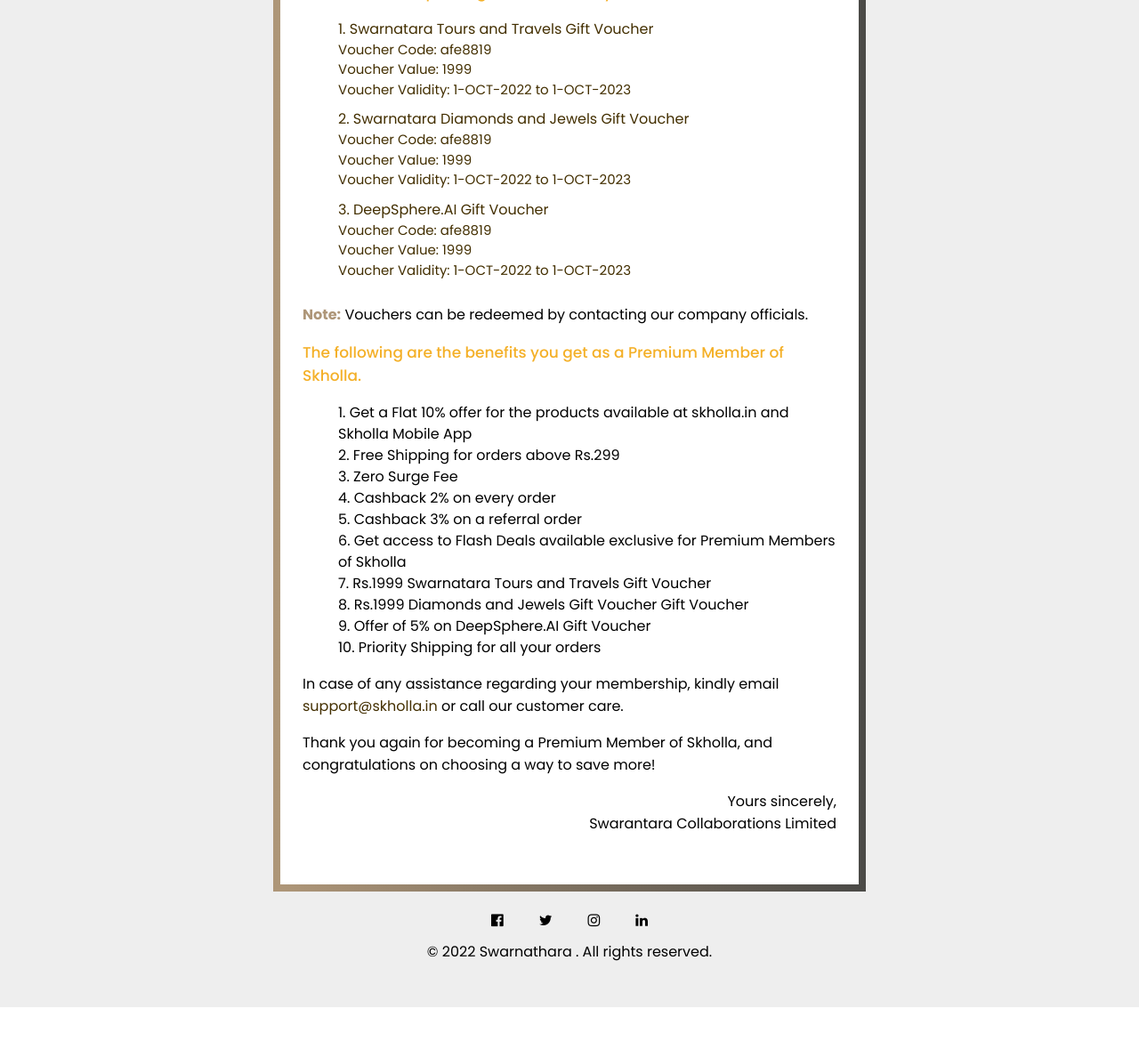
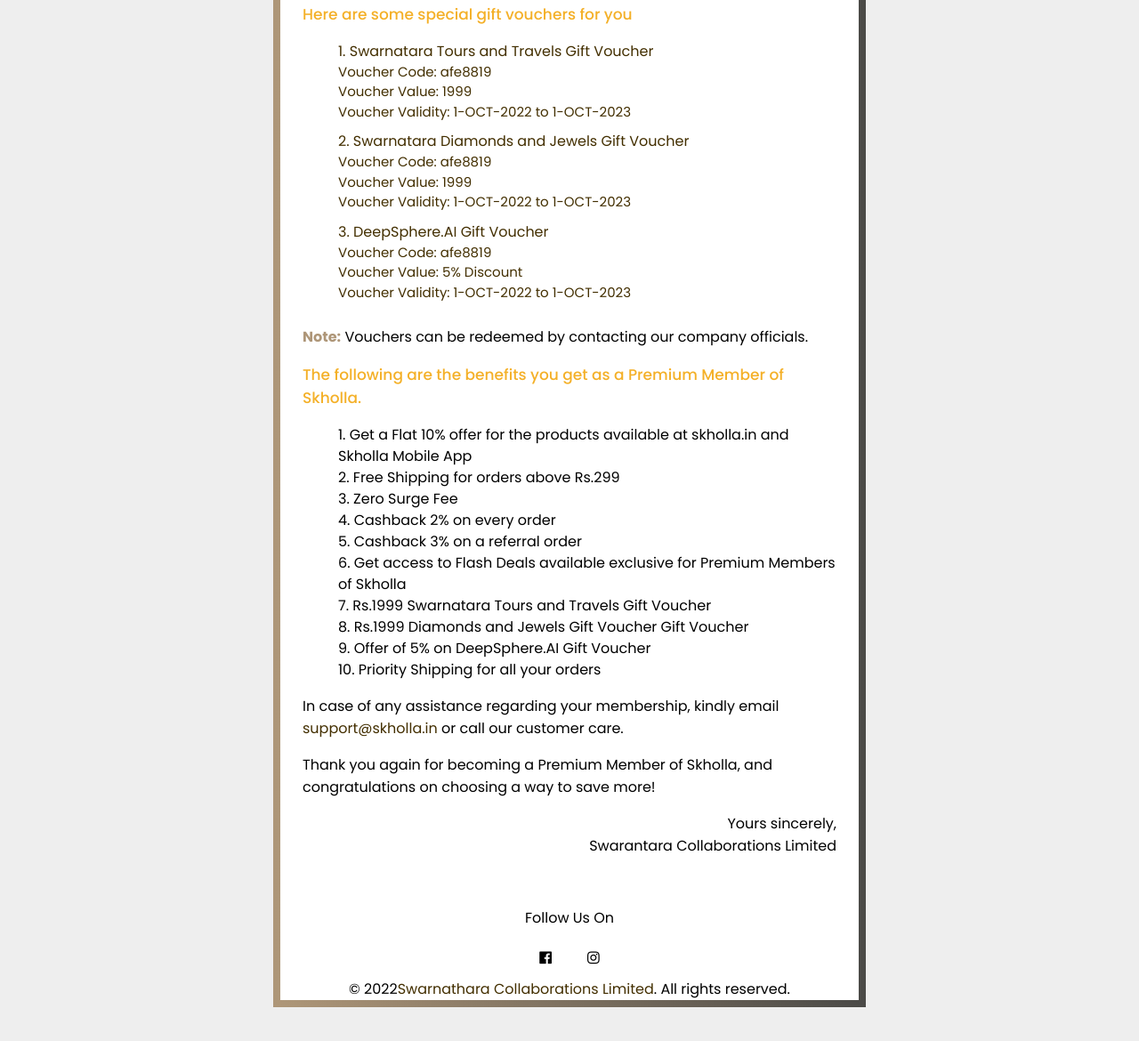
Before and after one commit to uitamil/membership, a plain HTML site: page index.html in a window 1280 px wide. Shown: the part 438-1608 px from the top of the page at 89% size. Before the commit the page ends 1570 px from the top, so only its background shows below. Drawn offline with Linux system fonts and the light colour scheme.

Commit message:
Add files via upload

```diff
--- a/index.html
+++ b/index.html
@@ -14,8 +14,12 @@
                 <div class="hr1">
                    <a href="#" target="_blank"><img src="images/Logo.png" alt="Logo"></a>
                 </div>
+				<div class="banner_img">
+				<img src="images/conn.jpg" alt="congratulations">
+				</div>
                 <!-- header row one end-->
                 <!--welcome start-->
+				<div class="whole_prt">
                     <div class="welcome_msg">
 					<span class="name_prt">Dear Aneesh,</span>
 
@@ -41,7 +45,7 @@
 <li>
 3. DeepSphere.AI Gift Voucher
 <span class="vocher_1">Voucher Code: <span class="ans">afe8819</span></span>
-	<span class="vocher_1">Voucher Value: <span class="ans">1999</span></span>
+<span class="vocher_1">Voucher Value: <span class="ans">5% Discount</span></span>
 <span class="vocher_1">Voucher Validity: <span class="ans">1-OCT-2022 to 1-OCT-2023</span></span></li>
 </ul>
 <p>
@@ -85,24 +89,28 @@ The following are the benefits you get as a Premium Member of Skholla.</p>
 
                     </div>
 
-
-
-
-                <!-- header row three end-->
-
+	<div class="footer">
+			 <div class="hr6">
+                    <span><a href="" target="_blank">Follow Us On</a></span>
                 </div>
             <div class="hr5">
                 <span> <a href="#" target="_blank"><i class="fa fa-facebook-official" aria-hidden="true"></i></a></span>
-                <span><a href="#" target="_blank"><i class="fa fa-twitter" aria-hidden="true"></i></a></span>
                 <span><a href="#" target="_blank"><i class="fa fa-instagram" aria-hidden="true"></i></a></span>
-                <span><a href="#"  target="_blank"><i class="fa fa-linkedin" aria-hidden="true"></i></a></span>
             </div>
+
              <!-- header row six start-->
                 <!-- <div class="hr6"> -->
                     <!-- <span><a href="" target="_blank">CONTACT US</a></span> -->
                 <!-- </div> -->
               <!-- header row six end-->
-             <span class="hr7">© 2022 Swarnathara . All rights reserved.</span>
+             <span class="hr7">© 2022<a href=""> Swarnathara Collaborations Limited </a>. All rights reserved.</span>
+			 </div>
+
+
+                <!-- header row three end-->
+             </div>
+            </div>
+
              <br/>
              <br/>
       </header>
```
Lines whose indentation alone changed are shown as unchanged.
